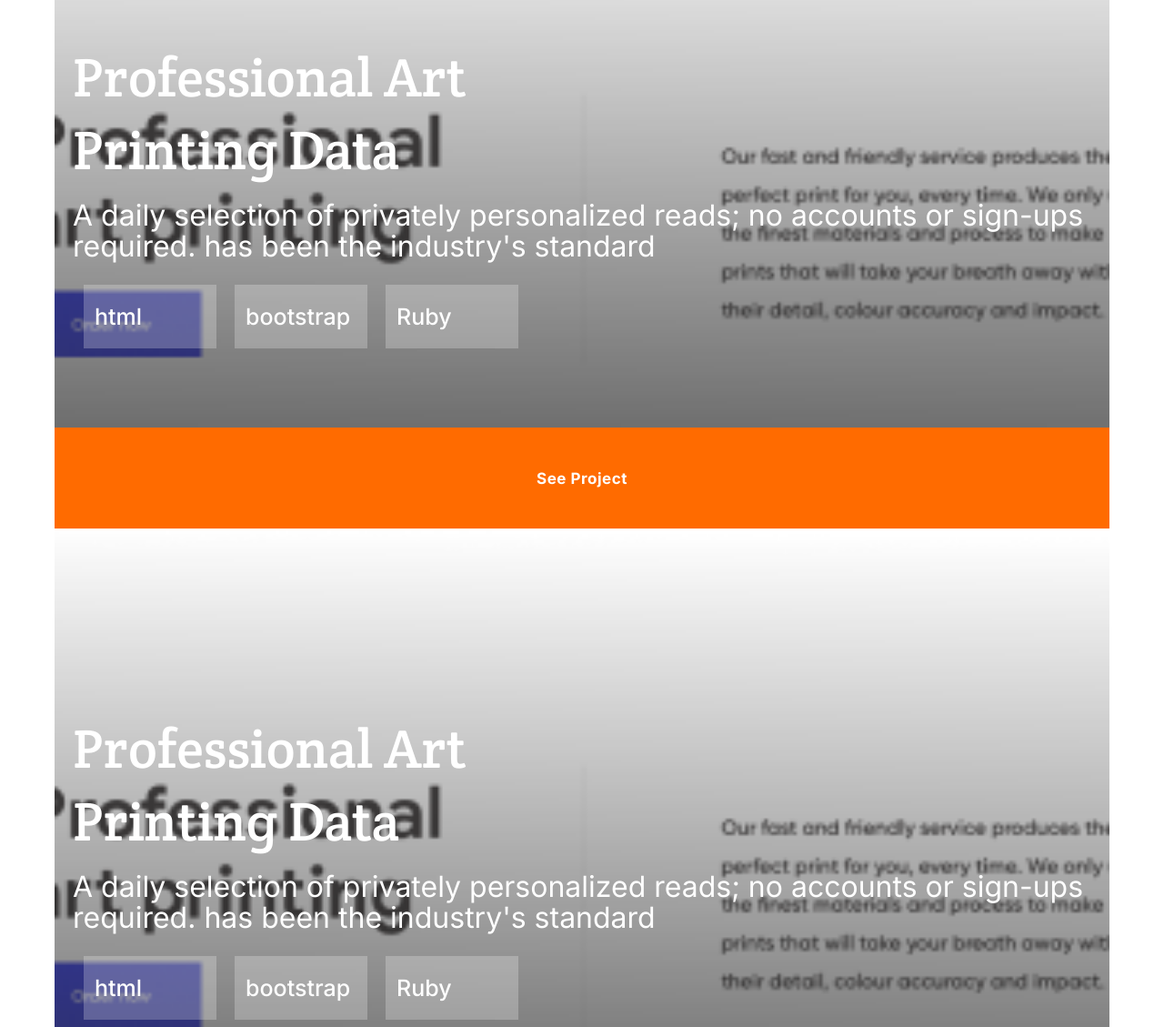
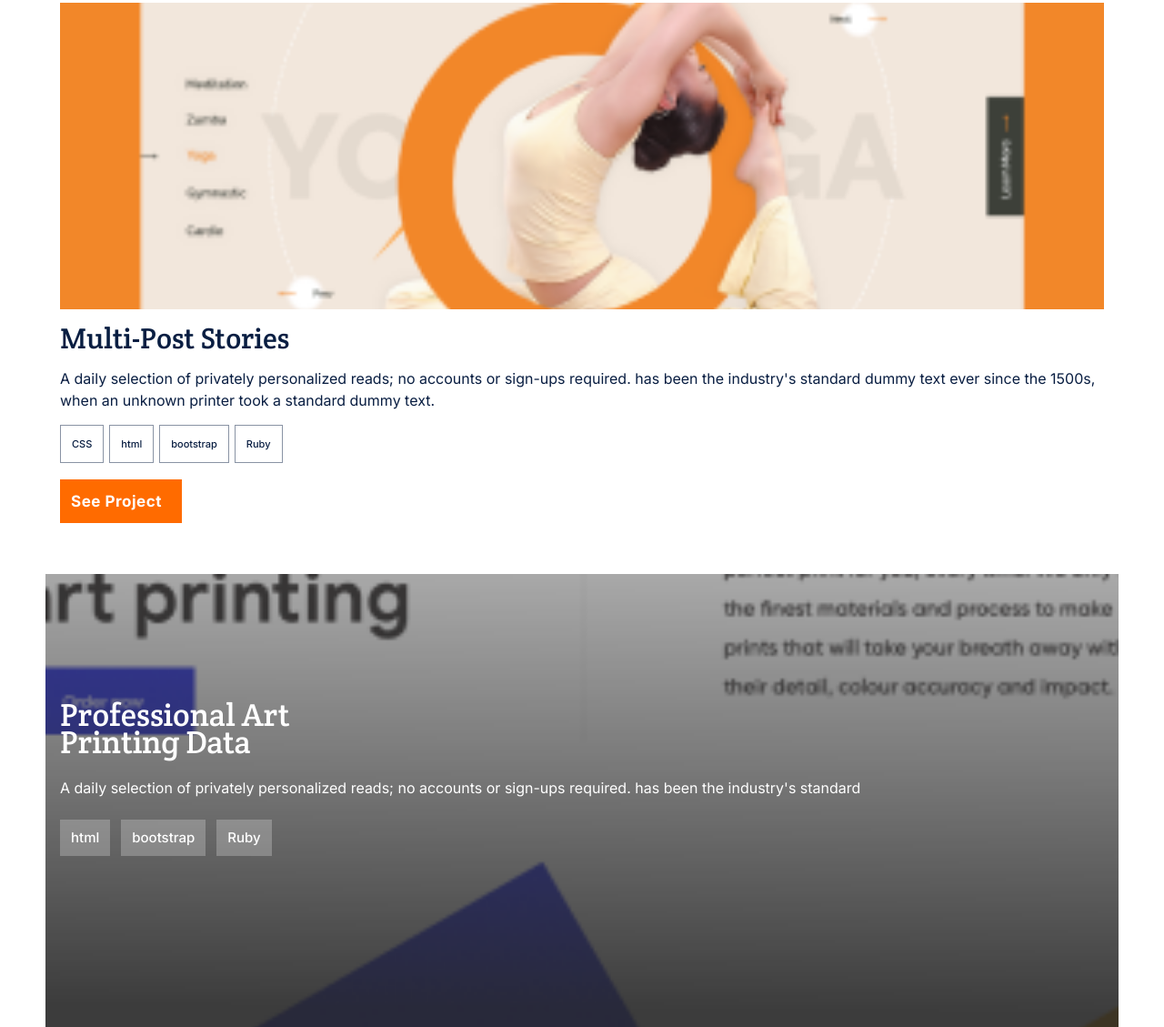
Before and after one commit to byiringiroscar/portofolio_microverse_official, a website: page index.html in a window 1280 px wide. Shown: the part 1211-2340 px from the top of the page at 91% size. Drawn offline with Linux system fonts and the light colour scheme; a web font is replaced by a local one.

Commit message:
add projects list and about me

```diff
--- a/index.html
+++ b/index.html
@@ -39,13 +39,6 @@
                         <li><a href="#"><img src="./images/m.png"></a></li>
                     </ul>
 
-
-
-
-
-
-
-
                 </div>
             <div>
 
@@ -60,15 +53,46 @@
         </div>
     </div>
     <main class="all-projects">
+        <div class="multi-project">
+            <div class="project-image"></div>
+            <div class="project-title">Multi-Post Stories</div>
+            <div class="project-description">A daily selection of privately personalized reads; no accounts or sign-ups required. has been the industry's standard dummy text ever since the 1500s, when an unknown printer took a standard dummy text.</div>
+            <div class="project-tag">
+                <p>CSS</p>
+                <p>html</p>
+                <p>bootstrap</p>
+                <p>Ruby</p>
+            </div>
+
+             <div class="project-view">
+                <a>See Project</a>
+            </div>
+        </div>
         <div class="single-project">
             <div class="project-image">
                 <div class="single-title">Professional Art<br> Printing Data</div>
                 <div class="single-description">A daily selection of privately personalized reads; no accounts or sign-ups required. has been the industry's standard</div>
                 <div class="single-language">
-                    <div class="one-langauge">html</div>
-                    <div class="one-langauge">bootstrap</div>
-                    <div class="one-langauge">Ruby</div>
+                    <p>html</p>
+                    <p>bootstrap</p>
+                    <p>Ruby</p>
                 </div>
+
+            </div>
+            <div class="view-project">
+                <p id="view-project-id">See Project</p>
+            </div>
+        </div>
+        <div class="single-project">
+            <div class="project-image">
+                <div class="single-title">Professional Art<br> Printing Data</div>
+                <div class="single-description">A daily selection of privately personalized reads; no accounts or sign-ups required. has been the industry's standard</div>
+                <div class="single-language">
+                    <p>html</p>
+                    <p>bootstrap</p>
+                    <p>Ruby</p>
+                </div>
+
             </div>
             <div class="view-project">
                 <p>See Project</p>
@@ -79,10 +103,11 @@
                 <div class="single-title">Professional Art<br> Printing Data</div>
                 <div class="single-description">A daily selection of privately personalized reads; no accounts or sign-ups required. has been the industry's standard</div>
                 <div class="single-language">
-                    <div class="one-langauge">html</div>
-                    <div class="one-langauge">bootstrap</div>
-                    <div class="one-langauge">Ruby</div>
+                    <p>html</p>
+                    <p>bootstrap</p>
+                    <p>Ruby</p>
                 </div>
+
             </div>
             <div class="view-project">
                 <p>See Project</p>
@@ -93,10 +118,11 @@
                 <div class="single-title">Professional Art<br> Printing Data</div>
                 <div class="single-description">A daily selection of privately personalized reads; no accounts or sign-ups required. has been the industry's standard</div>
                 <div class="single-language">
-                    <div class="one-langauge">html</div>
-                    <div class="one-langauge">bootstrap</div>
-                    <div class="one-langauge">Ruby</div>
+                    <p>html</p>
+                    <p>bootstrap</p>
+                    <p>Ruby</p>
                 </div>
+
             </div>
             <div class="view-project">
                 <p>See Project</p>
@@ -107,10 +133,11 @@
                 <div class="single-title">Professional Art<br> Printing Data</div>
                 <div class="single-description">A daily selection of privately personalized reads; no accounts or sign-ups required. has been the industry's standard</div>
                 <div class="single-language">
-                    <div class="one-langauge"></div>
-                    <div class="one-langauge"></div>
-                    <div class="one-langauge"></div>
+                    <p>html</p>
+                    <p>bootstrap</p>
+                    <p>Ruby</p>
                 </div>
+
             </div>
             <div class="view-project">
                 <p>See Project</p>
@@ -121,55 +148,22 @@
                 <div class="single-title">Professional Art<br> Printing Data</div>
                 <div class="single-description">A daily selection of privately personalized reads; no accounts or sign-ups required. has been the industry's standard</div>
                 <div class="single-language">
-                    <div class="one-langauge">html</div>
-                    <div class="one-langauge">bootstrap</div>
-                    <div class="one-langauge">Ruby</div>
+                    <p>html</p>
+                    <p>bootstrap</p>
+                    <p>Ruby</p>
                 </div>
+
             </div>
             <div class="view-project">
                 <p>See Project</p>
             </div>
         </div>
-        <div class="single-project">
-            <div class="project-image">
-                <div class="single-title">Professional Art<br> Printing Data</div>
-                <div class="single-description">A daily selection of privately personalized reads; no accounts or sign-ups required. has been the industry's standard</div>
-                <div class="single-language">
-                    <div class="one-langauge"></div>
-                </div>
-            </div>
-            <div class="view-project">
-                <p>See Project</p>
-            </div>
-        </div>
-        <div class="single-project">
-            <div class="project-image">
-                <div class="single-title">Professional Art<br> Printing Data</div>
-                <div class="single-description">A daily selection of privately personalized reads; no accounts or sign-ups required. has been the industry's standard</div>
-                <div class="single-language">
-                    <div class="one-langauge">html</div>
-                    <div class="one-langauge">bootstrap</div>
-                    <div class="one-langauge">Ruby</div>
-                </div>
-            </div>
-            <div class="view-project">
-                <p>See Project</p>
-            </div>
-        </div>
-        <div class="single-project">
-            <div class="project-image">
-                <div class="single-title">Professional Art<br> Printing Data</div>
-                <div class="single-description">A daily selection of privately personalized reads; no accounts or sign-ups required. has been the industry's standard</div>
-                <div class="single-language">
-                    <div class="one-langauge">html</div>
-                    <div class="one-langauge">bootstrap</div>
-                    <div class="one-langauge">Ruby</div>
-                </div>
-            </div>
-            <div class="view-project">
-                <p>See Project</p>
-            </div>
-        </div>
+
     </main>
+    <section class="about-me">
+        <h3>About Me</h3>
+        <p id="about-me-title">Hello I’m a software developer! I can help you build a product , feature or website Look through some of my work and experience! If you like what you see and have a project you need coded, don’t hestiate to contact me.</p>
+        <button>Get My Resume</button>
+    </section>
 </body>
 </html>
--- a/style.css
+++ b/style.css
@@ -13,6 +13,8 @@ a {
 ul li {
   list-style: none;
 }
+
+/* wraper division start */
 
 .wrapper {
   height: 100vh;
@@ -100,147 +102,281 @@ ul li {
   padding: 0;
 }
 
+/* wrapper section end */
 
-.recent-works{
+/* recent works section start */
+
+.recent-works {
   width: 100%;
   display: flex;
   justify-content: center;
   flex-direction: column;
   padding-left: 60px;
   padding-right: 60px;
+}
 
-}
-.works-title{
+.works-title {
   display: flex;
   justify-content: center;
   align-items: center;
   flex-direction: column;
   padding-top: 80px;
 }
-.recent-works .works-title h2{
-  font-family: 'Crete Round';
+
+.recent-works .works-title h2 {
+  font-family: 'Crete Round', sans-serif;
   font-style: normal;
   font-weight: 400;
   font-size: 40px;
   line-height: 52px;
   display: flex;
   align-items: center;
-  color: #1C1A19;
+  color: #1c1a19;
   text-align: center;
+}
 
-}
-.solid-line{
+.solid-line {
   border: 1px solid #bbb;
   width: 100%;
   margin-top: 60px;
   margin-bottom: 60px;
 }
 
-.all-projects{
+/* recent works section end */
+
+/* all projects multi section start */
+
+.all-projects {
   display: grid;
   grid-template-columns: repeat(1, 1fr);
-  padding-left: 60px;
-  padding-right: 60px;
+  padding: 50px;
+  width: 100%;
+  padding-bottom: 70px;
+}
 
-}
-.all-projects .single-project{
+.all-projects .multi-project {
   width: 100%;
   height: 738px;
+  display: flex;
+  flex-direction: column;
+  padding-left: 16px;
+  padding-right: 16px;
+  padding-top: 110px;
+  gap: 10px;
+}
 
+.all-projects .multi-project .project-image {
+  background: url(./images/multi_project.png);
+  background-position: center;
+  background-repeat: no-repeat;
+  background-size: cover;
+  width: 100%;
+  height: 337px;
 }
-.project-image{
+
+.multi-project .project-title {
+  font-family: 'Crete Round', sans-serif;
+  font-style: normal;
+  font-weight: 400;
+  font-size: 32px;
+  line-height: 44px;
+  display: flex;
+  align-items: center;
+  color: #091e42;
+}
+
+.multi-project .project-description {
+  font-family: 'Inter', sans-serif;
+  font-style: normal;
+  font-weight: 400;
+  font-size: 16px;
+  line-height: 24px;
+  color: #091e42;
+}
+
+.multi-project .project-tag {
+  display: flex;
+  flex-direction: row;
+  align-items: center;
+  gap: 6px;
+  width: 80%;
+  padding-top: 5px;
+}
+
+.multi-project .project-tag p {
+  font-family: 'Inter', sans-serif;
+  font-style: normal;
+  font-weight: 500;
+  font-size: 11px;
+  line-height: 20px;
+  color: #091e42;
+  background: #fff;
+  padding: 10px 12px;
+  border: 1px solid #8993a4;
+}
+
+.multi-project .project-view {
+  display: flex;
+  flex-direction: row;
+  align-items: center;
+  padding: 12px;
+  gap: 10px;
+  margin-top: 8px;
+  width: 134px;
+  height: 48px;
+  background: #ff6b00;
+}
+
+.project-view a {
+  font-family: 'Inter', sans-serif;
+  font-style: normal;
+  font-weight: 700;
+  font-size: 17px;
+  line-height: 24px;
+  width: 200px;
+  height: 24px;
+  display: flex;
+  align-items: center;
+  text-align: center;
+  letter-spacing: 0.03em;
+  color: #fff;
+  cursor: pointer;
+}
+
+/* all projects multi section end */
+
+/* single projects start */
+
+.all-projects .single-project {
+  width: 100%;
+  height: 738px;
+}
+
+.all-projects .single-project .project-image {
   width: 100%;
   height: 85%;
   background: url('./images/project_image.png');
+  background-position: center;
   background-repeat: no-repeat;
   background-size: cover;
   display: flex;
   flex-direction: column;
-  padding: 202px 20px;
+  padding-left: 16px;
+  padding-right: 16px;
+  padding-top: 140px;
   gap: 15px;
+  overflow: hidden;
 }
 
-.single-title{
-  font-family: 'Crete Round';
+.all-projects .single-project .project-image .single-title {
+  font-family: 'Crete Round', sans-serif;
   font-style: normal;
   font-weight: 400;
-  font-size: 60px;
-  line-height: 44px;
-  color: #FFFFFF;
-  line-height: 80px;
+  font-size: 35px;
+  color: #fff;
+  line-height: 30px;
+}
 
-}
-.single-description{
-  font-family: 'Inter';
+.all-projects .single-project .project-image .single-description {
+  font-family: 'Inter', sans-serif;
   font-style: normal;
   font-weight: 400;
-  font-size: 32px;
-  line-height: 34px;
-  color: #FFFFFF;
+  font-size: 16px;
+  color: #fff;
+  line-height: 40px;
 }
 
-.single-language{
+.all-projects .single-project .project-image .single-language {
   display: flex;
-  gap: 20px;
+  gap: 12px;
   flex-direction: row;
-  padding: 10px 12px;
-
-
 }
 
-.single-language .one-langauge{
-  width: 146px;
-  height: 70px;
+.all-projects .single-project .project-image .single-language p {
+  padding: 10px 12px;
   background: rgba(255, 255, 255, 0.24);
+  font-family: 'Inter', sans-serif;
+  font-style: normal;
+  font-weight: 500;
+  font-size: 15px;
+  line-height: 20px;
+  color: #fff;
   text-align: center;
 }
-.one-langauge{
-  display: flex;
-  flex-direction: row;
-  align-items: center;
-  padding: 10px 12px;
-  background: rgba(255, 255, 255, 0.24);
-  font-family: 'Inter';
-  font-style: normal;
-  font-weight: 500;
-  font-size: 25px;
-  line-height: 20px;
-  color: #FFFFFF;
-}
 
-
-
-
-.view-project{
+.single-project .view-project {
   width: 100%;
   height: 15%;
-  background-color: #FF6B00;
+  background-color: #ff6b00;
   display: flex;
   justify-content: center;
   align-items: center;
+}
 
-}
-.view-project p{
+.single-project .view-project #view-project-id {
   font-family: 'Inter', sans-serif;
-
   font-style: normal;
   font-weight: 700;
   font-size: 17px;
   line-height: 24px;
   text-align: center;
   letter-spacing: 0.03em;
-  color: #FFFFFF;
-
+  color: #fff;
 }
 
+/* single project section end */
 
+/* about me section start */
+.about-me {
+  width: 100%;
+  height: 738px;
+  display: flex;
+  flex-direction: column;
+  background-color: #1c1a19;
+  background-image: url('./images/about-me.png');
+  background-repeat: no-repeat;
+  background-position: bottom right;
+  justify-content: center;
+  padding-left: 24px;
+  padding-right: 24px;
+  gap: 12px;
+}
 
+.about-me h3 {
+  font-family: 'Crete Round', sans-serif;
+  font-style: normal;
+  font-weight: 400;
+  font-size: 72px;
+  line-height: 88px;
+  letter-spacing: 0.37px;
+  color: #ff6b00;
+}
 
+.about-me #about-me-title {
+  font-family: 'Inter', sans-serif;
+  font-style: normal;
+  font-weight: 400;
+  font-size: 16px;
+  line-height: 39px;
+  color: #f4f5f7;
+}
 
+.about-me button {
+  width: 161px;
+  height: 48px;
+  background: #ff6b00;
+  border: none;
+  text-align: center;
+  letter-spacing: 0.03em;
+  font-family: 'Inter', sans-serif;
+  font-style: normal;
+  font-weight: 700;
+  font-size: 17px;
+  line-height: 24px;
+  color: #fff;
+}
 
-
-
-
+/* about me section end */
 
 @media all and (max-width: 700px) {
   .container {
```
Also changed, not shown: images/about-me.png (added), images/multi_project.png (added).
